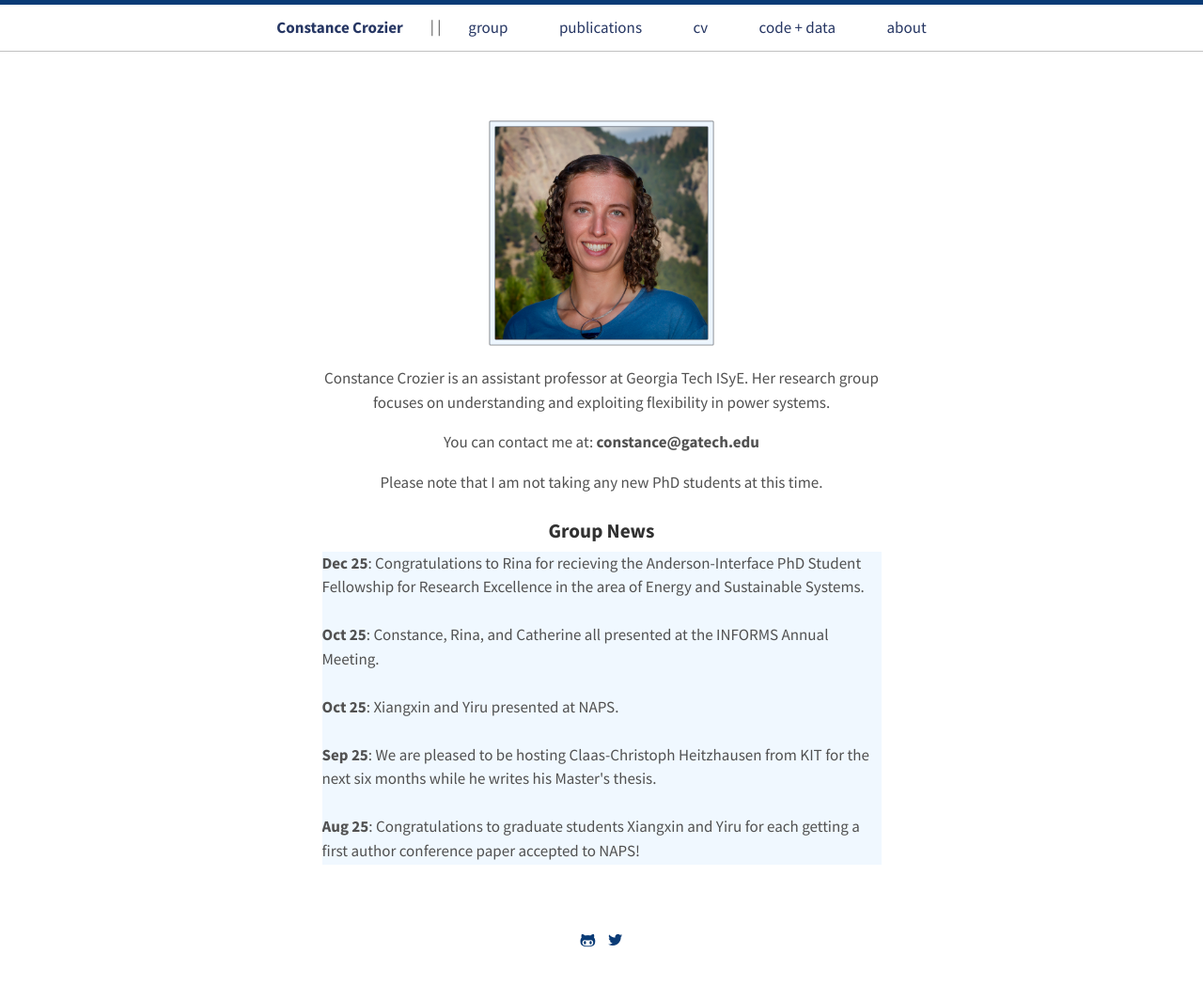
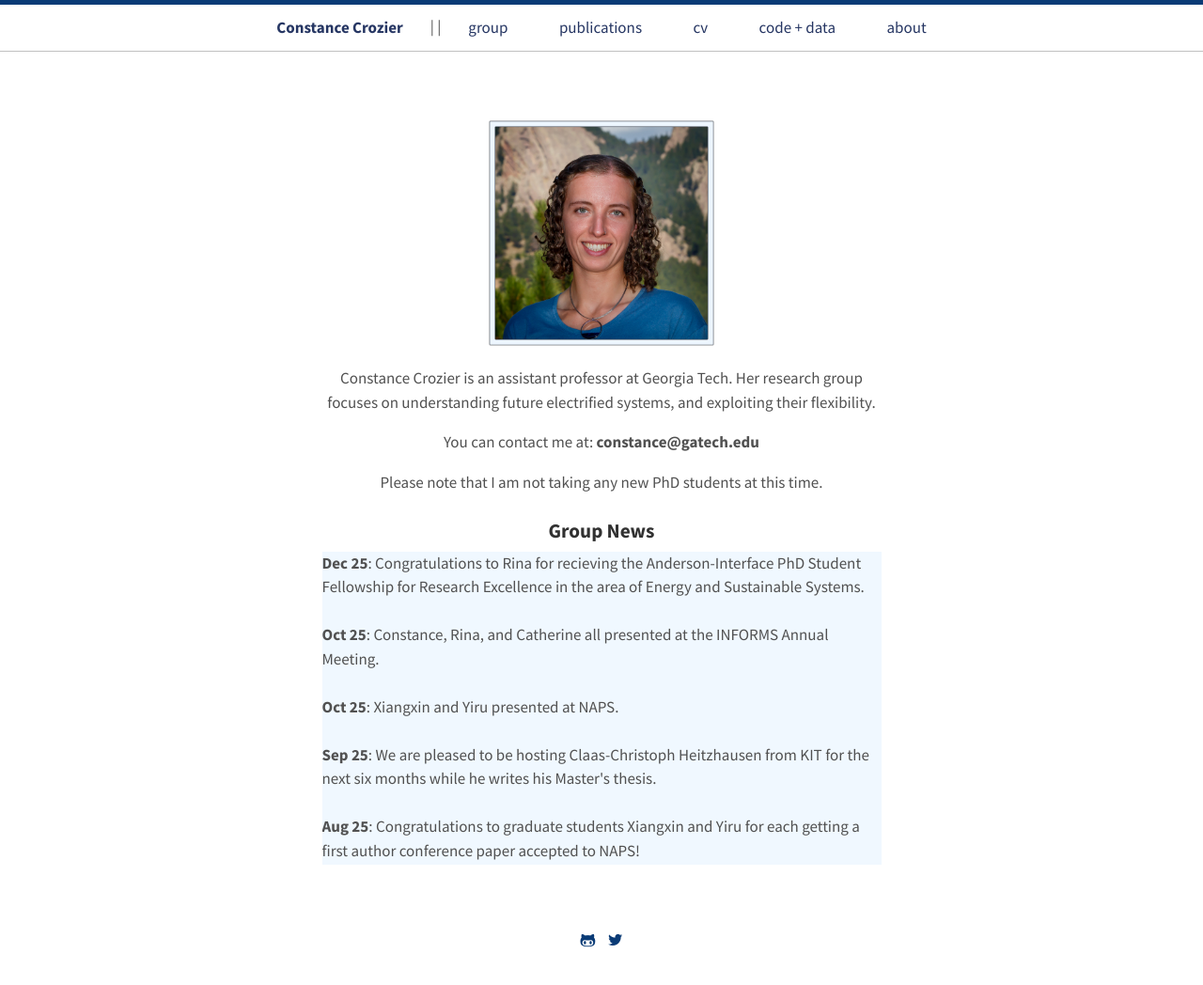
Before and after one commit to constancecrozier/constancecrozier.github.io, a Jekyll site: the page built from index.html, in a window 1280 px wide. Shown: the whole page at 94% size. Built offline with Jekyll 4.4.1, drawn with Linux system fonts in a browser that asks for light colours.

Commit message:
Update index.html

```diff
--- a/index.html
+++ b/index.html
@@ -12,7 +12,7 @@ title: Home
 
 
     <p>
-      Constance Crozier is an assistant professor at Georgia Tech ISyE. Her research group focuses on understanding and exploiting flexibility in power systems.
+      Constance Crozier is an assistant professor at Georgia Tech. Her research group focuses on understanding future electrified systems, and exploiting their flexibility.
     </p>
 
     <p>
```
